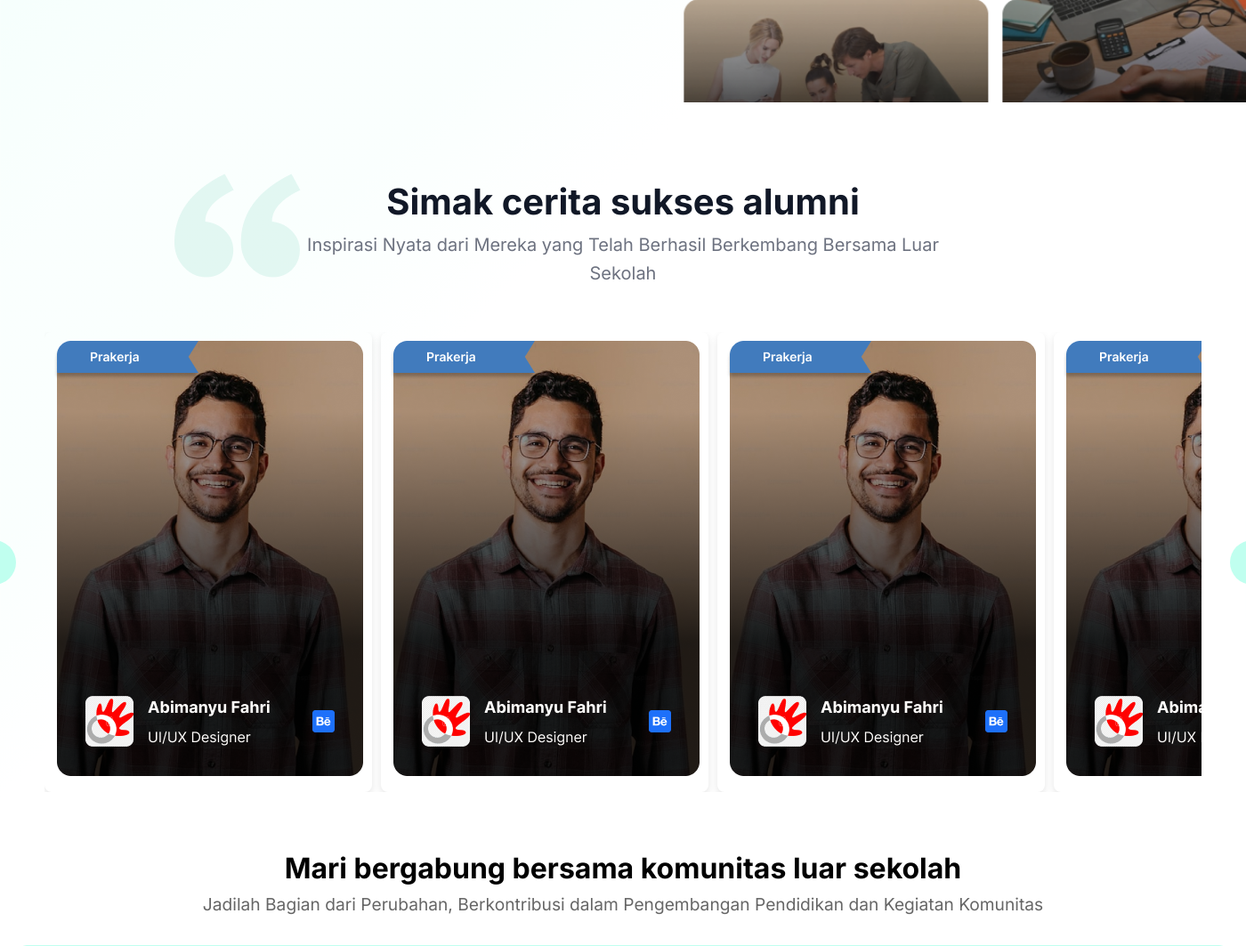
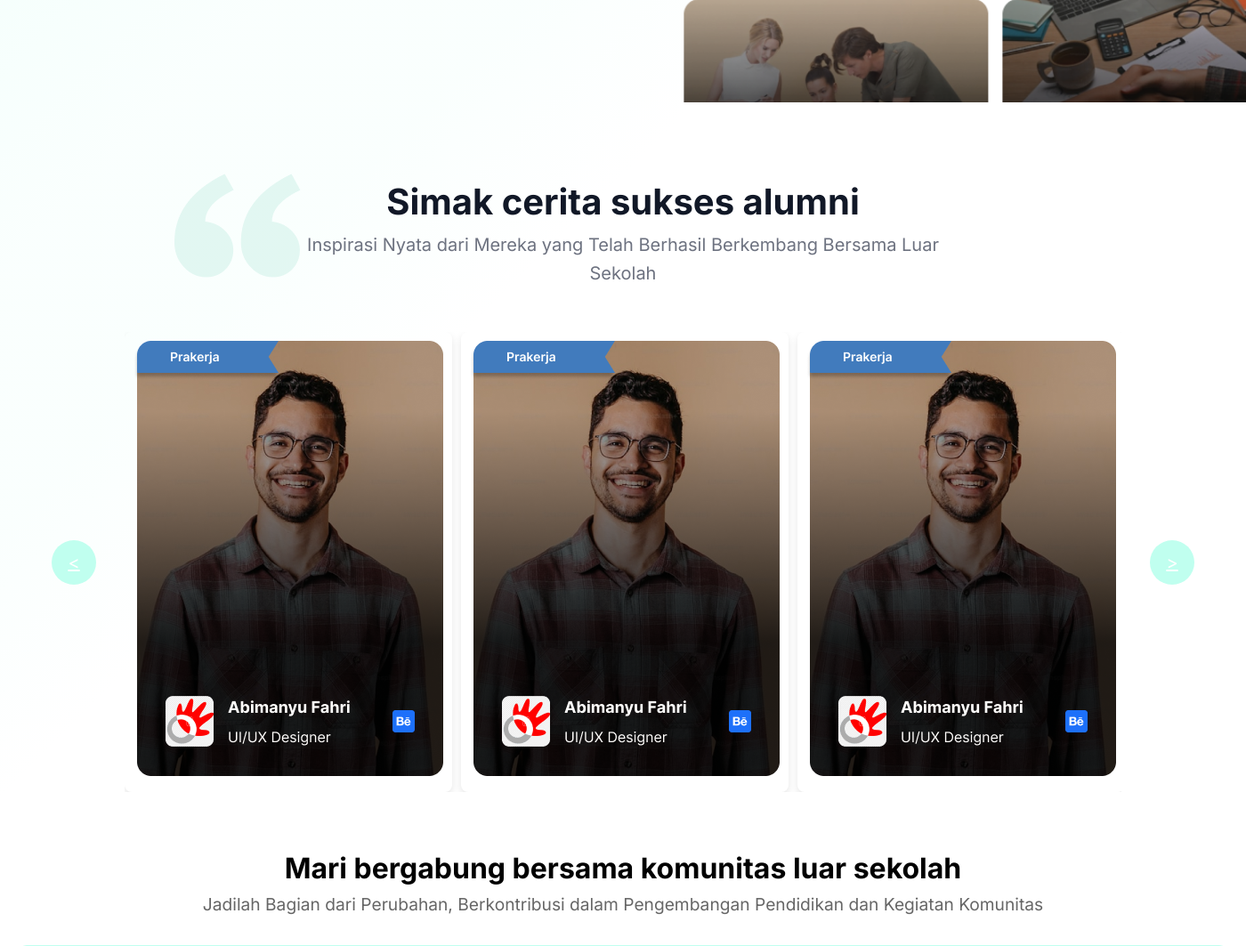
Before and after one commit to arru-tech/app-luar-sekolah, a PHP site: page / in a window 1400 px wide; the page is wider, and only the part inside the window is pictured. Shown: the part 1332-2395 px from the top of that part at 89% size. Run offline with PHP 8.4, Linux system fonts and the light colour scheme.

Commit message:
update .carousel-container alumni.css

```diff
--- a/css/alumni.css
+++ b/css/alumni.css
@@ -51,7 +51,7 @@
 
 .carousel-container {
     overflow: hidden;
-    width: 1300px;
+    width: 1120px;
 }
 
 .carousel-track {
```
